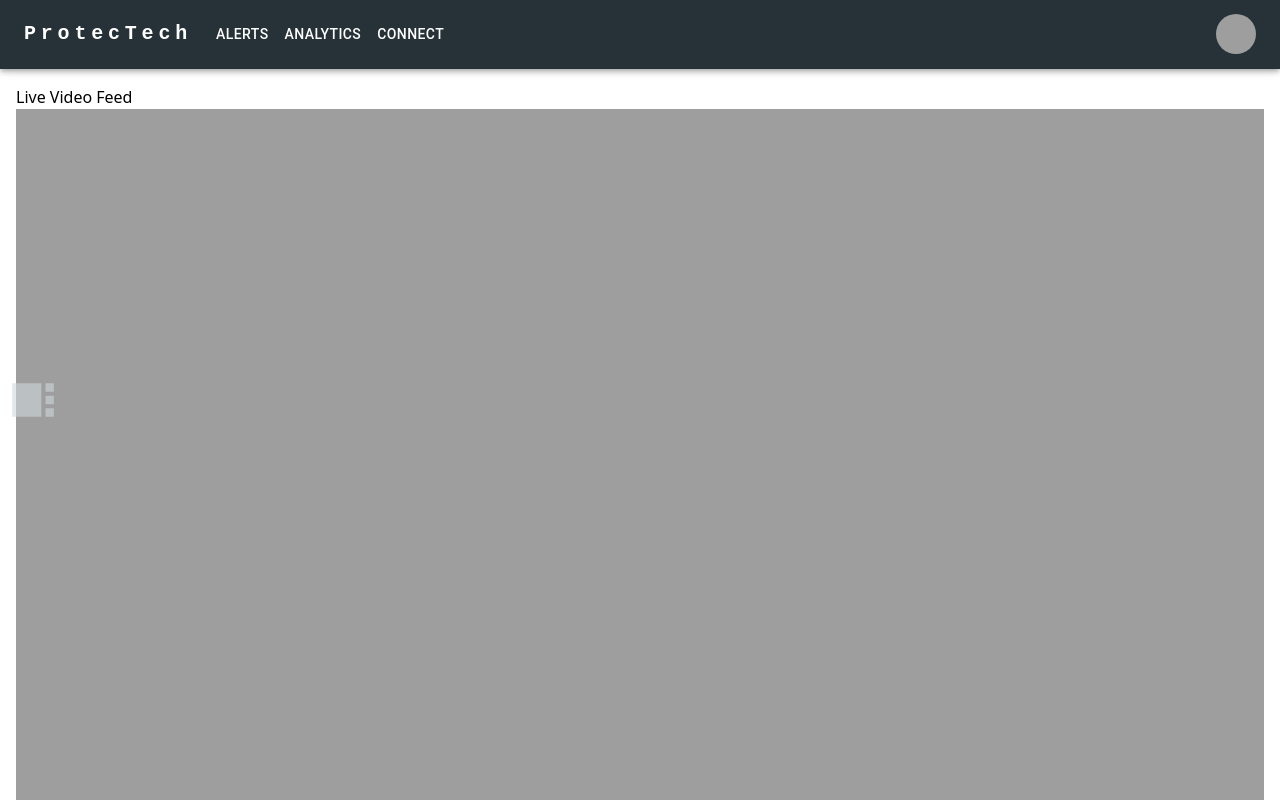
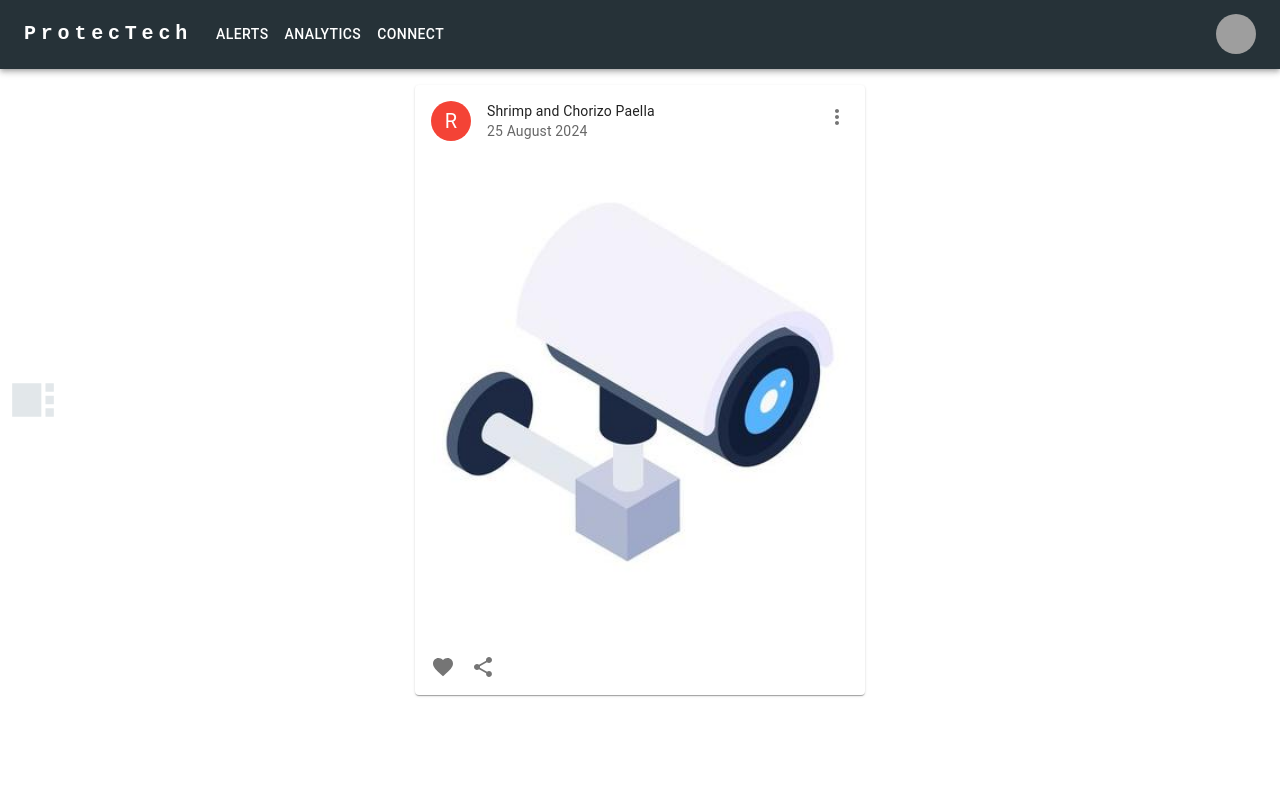
Before and after one commit to DevanshArora312/ProtecTech, a React (Create React App) app in the folder web/client/: page /dashboard/connect in a window 1280 px wide. Shown: the top 800 px of the page. Built offline with nearby package versions, Linux system fonts and the light colour scheme; grey boxes are pictures that could not be loaded.

Commit message:
cctv footage card

```diff
--- /dev/null
+++ b/web/client/src/components/cctvCard.tsx
@@ -0,0 +1,97 @@
+import * as React from 'react';
+import { styled } from '@mui/material/styles';
+import Card from '@mui/material/Card';
+import CardHeader from '@mui/material/CardHeader';
+import CardMedia from '@mui/material/CardMedia';
+import CardContent from '@mui/material/CardContent';
+import CardActions from '@mui/material/CardActions';
+import Collapse from '@mui/material/Collapse';
+import Avatar from '@mui/material/Avatar';
+import IconButton, { IconButtonProps } from '@mui/material/IconButton';
+import Typography from '@mui/material/Typography';
+import { red } from '@mui/material/colors';
+import FavoriteIcon from '@mui/icons-material/Favorite';
+import ShareIcon from '@mui/icons-material/Share';
+import ExpandMoreIcon from '@mui/icons-material/ExpandMore';
+import MoreVertIcon from '@mui/icons-material/MoreVert';
+import cctvImage from '../assets/cctv.jpg';
+
+interface ExpandMoreProps extends IconButtonProps {
+  expand: boolean;
+}
+
+const ExpandMore = styled((props: ExpandMoreProps) => {
+  const { expand, ...other } = props;
+  return <IconButton {...other} />;
+})(({ theme }) => ({
+  marginLeft: 'auto',
+  transition: theme.transitions.create('transform', {
+    duration: theme.transitions.duration.shortest,
+  }),
+  variants: [
+    {
+      props: ({ expand }) => !expand,
+      style: {
+        transform: 'rotate(0deg)',
+      },
+    },
+    {
+      props: ({ expand }) => !!expand,
+      style: {
+        transform: 'rotate(180deg)',
+      },
+    },
+  ],
+}));
+
+interface cctvprops {
+    ip: string,
+    port: number
+};
+export function CCTVcard({ip, port} : cctvprops) {
+  const [expanded, setExpanded] = React.useState(false);
+
+  const handleExpandClick = () => {
+    setExpanded(!expanded);
+  };
+
+  const date = new Date();
+  const months = ["January", "February", "March", "April", "May", "June", "July", "August", "September", "October", "November", "December"];
+  const today = date.getDate().toString() + " " + months[date.getMonth()] + " " + date.getFullYear().toString();
+
+
+  return (
+    <Card sx={{ width: 450 }}>
+      <CardHeader
+        avatar={
+          <Avatar sx={{ bgcolor: red[500] }} aria-label="recipe">
+            R
+          </Avatar>
+        }
+        action={
+          <IconButton aria-label="settings">
+            <MoreVertIcon />
+          </IconButton>
+        }
+        title="Shrimp and Chorizo Paella"
+        subheader={today}
+      />
+      <CardMedia
+        component="img"
+        height="194"
+        image={cctvImage}
+        alt="cctv live footage"
+      />
+      <CardContent>
+      </CardContent>
+      <CardActions disableSpacing>
+        <IconButton aria-label="add to favorites">
+          <FavoriteIcon />
+        </IconButton>
+        <IconButton aria-label="share">
+          <ShareIcon />
+        </IconButton>
+      </CardActions>
+    </Card>
+  );
+}
--- a/web/client/src/pages/connect.tsx
+++ b/web/client/src/pages/connect.tsx
@@ -1,16 +1,12 @@
 import React from 'react'
-
+import { CCTVcard } from '../components/cctvCard'
 export const Connect = () => {
+  const port = 5000
+  const ip = '0.0.0.0';
   return (
-    <div>
-      <div>
-        <h1>Live Video Feed</h1>
-        <img
-          id="video-feed"
-          src="http://localhost:5000/video_feed"
-          alt="Live Video Feed"
-          style={{ width: '100%', height: 'auto' }}
-        />
+    <div className='w-full'>
+      <div className='w-full flex flex-row items-center justify-center'>
+        <CCTVcard ip={ip} port={port}/>
       </div>
     </div>
   )
```
Also changed, not shown: web/client/src/assets/cctv.jpg (added), web/client/src/assets/cctv.png (added).
